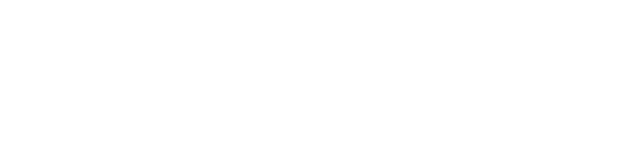
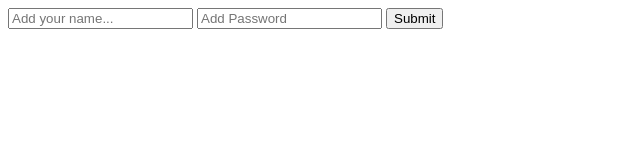
Before and after one commit to SudarshanPatil920/Practice2, a plain HTML site: page index.html in a window 1280 px wide. Shown: the whole page, without its empty margins (0-640 px from the left). Drawn offline with Linux system fonts and the light colour scheme.

Commit message:
Feature commit done

```diff
--- a/index.html
+++ b/index.html
@@ -6,6 +6,10 @@
     <title>Document</title>
 </head>
 <body>
-
+    <form action="">
+        <input type="text" placeholder="Add your name...">
+        <input type="password" placeholder="Add Password">
+        <button>Submit</button>
+    </form>
 </body>
 </html>
```
